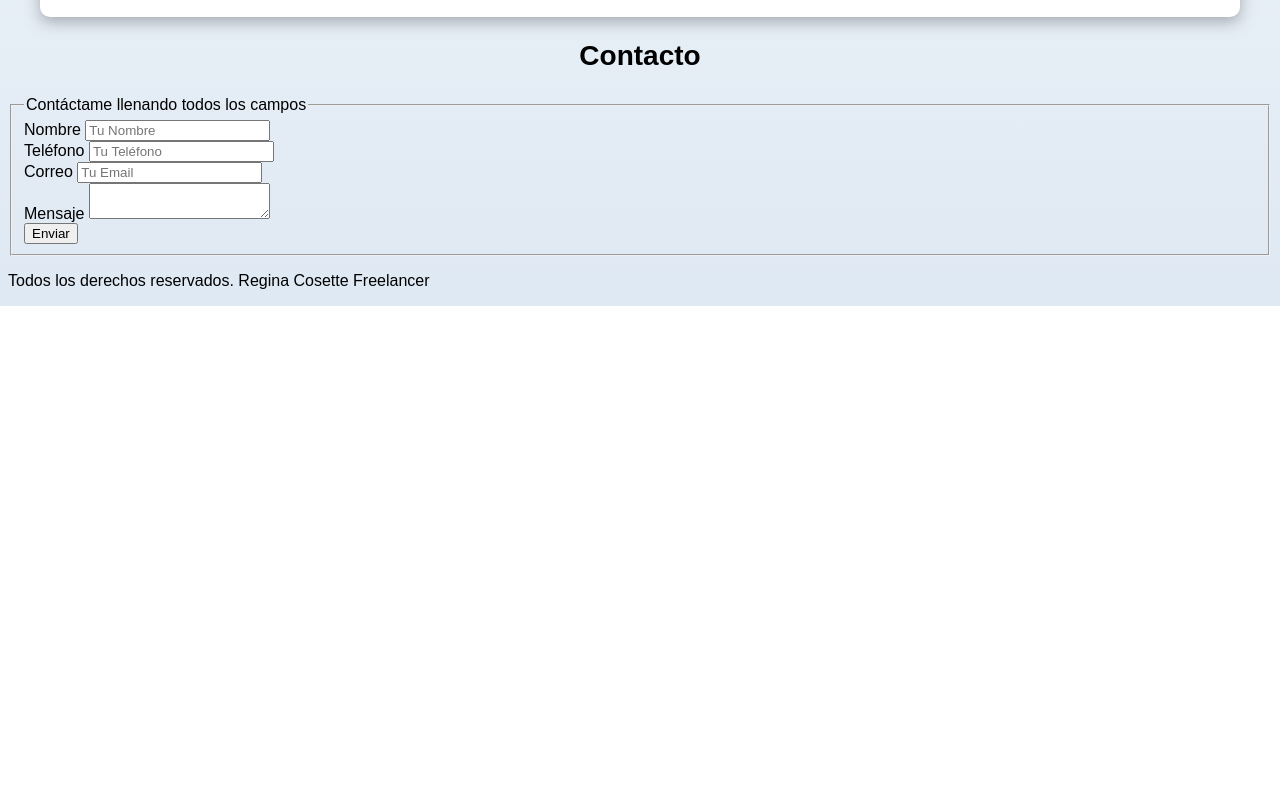
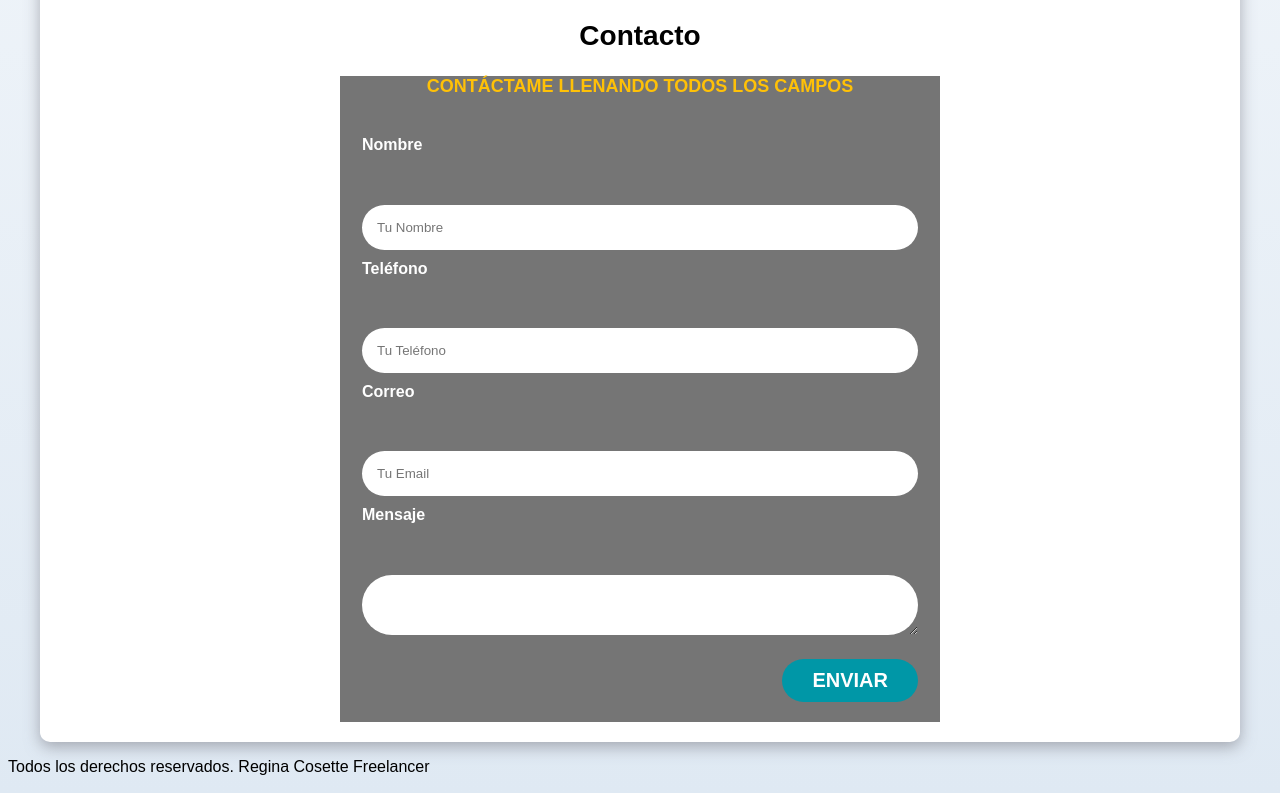
Before and after one commit to cosette212/freelancer_inicio-coss-html1uedemy, a plain HTML site: page freelancer_inicio/index.html in a window 1280 px wide. Shown: the part 1044-1837 px from the top of the page. Before the commit the page ends 1350 px from the top, so only its background shows below. Drawn offline with Linux system fonts and the light colour scheme.

Commit message:
editando inputs

```diff
--- a/freelancer_inicio/css/style.css
+++ b/freelancer_inicio/css/style.css
@@ -39,12 +39,17 @@ body{
     border-radius: 5rem;
     width: 90%;
     text-align: center;
+    border: none;
 }
 
 @media (min-width: 480px) {
     .boton {
         width: auto;
     }
+}
+
+.boton:hover {
+    cursor: pointer;
 }
 
 .sombra {
@@ -78,6 +83,23 @@ h1,h2,h3 {
     font-size: 2rem;
 }
 
+/**utilidades**/
+.w-sm-100 {
+    width: 100%;
+}
+
+@media (min-width: 768px) {
+    .w-sm-100 {
+        width: auto;
+    }
+}
+.alinear-derecha {
+    justify-content: flex-end;
+}
+
+.flex {
+    display: flex;
+}
 /* Navegación Principal */
 .nav-bg {
     background-color: var(--secundario);
@@ -178,3 +200,48 @@ h1,h2,h3 {
     justify-content: space-evenly;
     align-items: center;
 }
+
+/** contancto **/
+.formulario {
+    background-color: var(--gris);
+    width: min(60rem, 100%); /** utilizar el valor más pequeño **/
+    margin: 0 auto;
+}
+
+.formulario fieldset {
+    border: none;
+    padding: 2rem;
+    border-radius: 1rem;
+}
+
+.formulario legend {
+    text-align: center;
+    font-size: 1.8rem;
+    text-transform: uppercase;
+    font-weight: 700;
+    margin-bottom: 2rem;
+    color: var(--primario);
+}
+
+.contenedor-campos {
+}
+
+.campo {
+    margin-bottom: 1rem;
+}
+
+.campo label {
+    color: var(--blanco);
+    font-weight: bold;
+    margin-bottom: 5rem;
+    display: block;
+}
+
+.campo textarea {}
+
+.input-text{
+    width: 100%;
+    border: none;
+    padding: 1.5rem;
+    border-radius: 5rem;
+}
--- a/freelancer_inicio/index.html
+++ b/freelancer_inicio/index.html
@@ -137,41 +137,44 @@
     <p>Maecenas sodales, nisi et fermentum sollicitudin, ex quam semper eros, eget feugiat elit lacus eu tortor. </p>
     </section>
     </div> <!-- este es el cierre de la clase de servicios-->
-    </main>
 
     <section>
     <h2>Contacto</h2>
     </section>
 
-    <form>
+    <form class="formulario">
      <fieldset>
       <legend>Contáctame llenando todos los campos</legend>
 
-      <div>
+     <div class="contenedor-campos">
+      <div class="campo">
       <label>Nombre</label>
-      <input type="text" placeholder="Tu Nombre">
+      <input class="input-text" type="text" placeholder="Tu Nombre">
       </div>
 
-      <div>
+      <div class="campo">
       <label>Teléfono</label>
-      <input type="tel" placeholder="Tu Teléfono">
+      <input class="input-text" type="tel" placeholder="Tu Teléfono">
       </div>
 
-      <div>
+      <div class="campo">
       <label>Correo</label>
-      <input type="email" placeholder="Tu Email">
+      <input class="input-text" type="email" placeholder="Tu Email">
       </div>
 
-      <div>
+      <div class="campo">
       <label>Mensaje</label>
-      <textarea></textarea>
+      <textarea class="input-text"></textarea>
       </div>
+     </div> <!-- .contenedor-campos -->
 
-      <div>
-      <input type="submit" value="Enviar">
+      <div class="alinear-derecha flex">
+       <input class="boton w-sm-100" type="submit" value="Enviar">
       </div>
      </fieldset>
     </form>
+
+  </main>
 
     <footer>
     <p>Todos los derechos reservados. Regina Cosette Freelancer</p>
```
